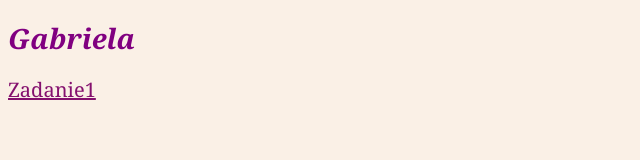
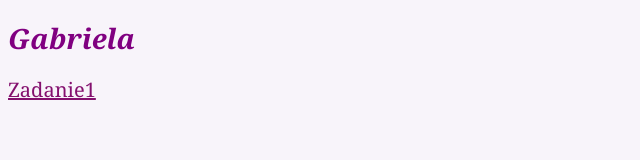
Before and after one commit to GabrielaRumowska/gabrielarumowska.github.io, a plain HTML site: page index.html in a window 1280 px wide. Shown: the whole page, without its empty margins (0-640 px from the left). Drawn offline with Linux system fonts and the light colour scheme.

Commit message:
Update index.html

```diff
--- a/index.html
+++ b/index.html
@@ -6,7 +6,7 @@
 	<title>GabrielaRumowska</title>
 	<link rel="shortcut icon" href="kwiatek.ico" type="image/x-icon">
 </head>
-<body style="background-color:#FAF0E6; color:#800080">
+<body style="background-color:#F8F4FA; color:#800080">
 <span style="font-family: 'Georgia'; font-size: 14px; color: #800080;"><b><i><h1> Gabriela </h1></i></b></span>
 <a href="zadanie1/zad1.html" title="Zadanie1" style="font-family: 'Georgia'; font-size: 20px; color: #84106E;">Zadanie1</a><br>
 
```
